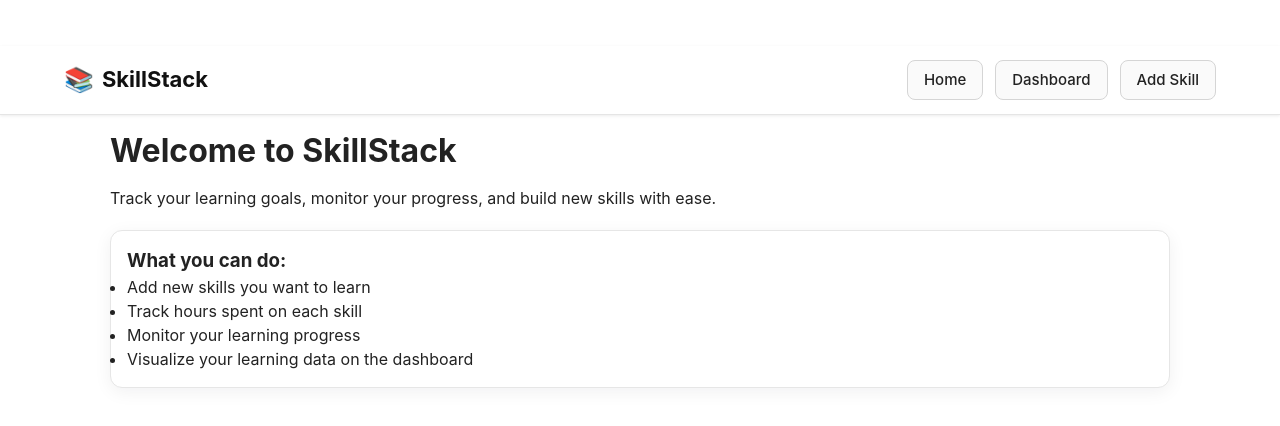
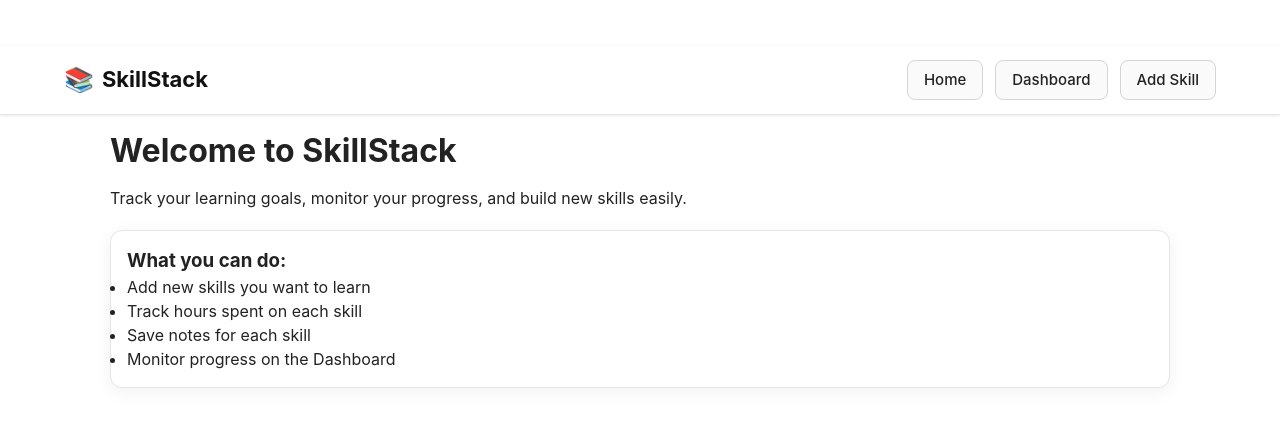
Before and after one commit to harlinmartin/skillstack-tracker, a React (Vite) app in the folder skillstack-frontend/: page / in a window 1280 px wide. Shown: the part 144-570 px from the top of the page. Built offline with nearby package versions, Linux system fonts and the light colour scheme; no server answers.

Commit message:
Added Home page with welcome text

```diff
--- a/skillstack-frontend/src/pages/Home.jsx
+++ b/skillstack-frontend/src/pages/Home.jsx
@@ -1,9 +1,9 @@
-export default function Home() {
+export default function HomePage() {
   return (
     <div>
       <h1>Welcome to SkillStack</h1>
       <p>
-        Track your learning goals, monitor your progress, and build new skills with ease.
+        Track your learning goals, monitor your progress, and build new skills easily.
       </p>
 
       <div className="card" style={{ marginTop: "20px" }}>
@@ -11,8 +11,8 @@ export default function Home() {
         <ul>
           <li>Add new skills you want to learn</li>
           <li>Track hours spent on each skill</li>
-          <li>Monitor your learning progress</li>
-          <li>Visualize your learning data on the dashboard</li>
+          <li>Save notes for each skill</li>
+          <li>Monitor progress on the Dashboard</li>
         </ul>
       </div>
     </div>
```
